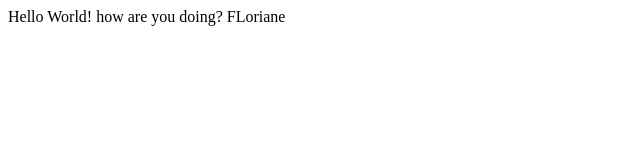
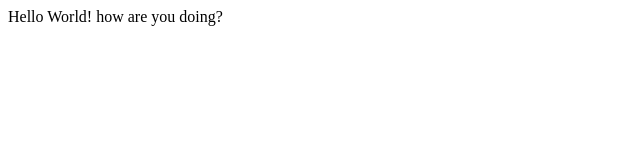
Before and after one commit to Florifourchette/my_first_repository, a plain HTML site: page index.html in a window 1280 px wide. Shown: the full height of the page, 0-640 px from the left. Drawn offline with Linux system fonts and the light colour scheme.

Commit message:
some info have been removed

```diff
--- a/index.html
+++ b/index.html
@@ -9,6 +9,5 @@
 <body>
     Hello World!
     how are you doing?
-FLoriane
 </body>
 </html>
```
